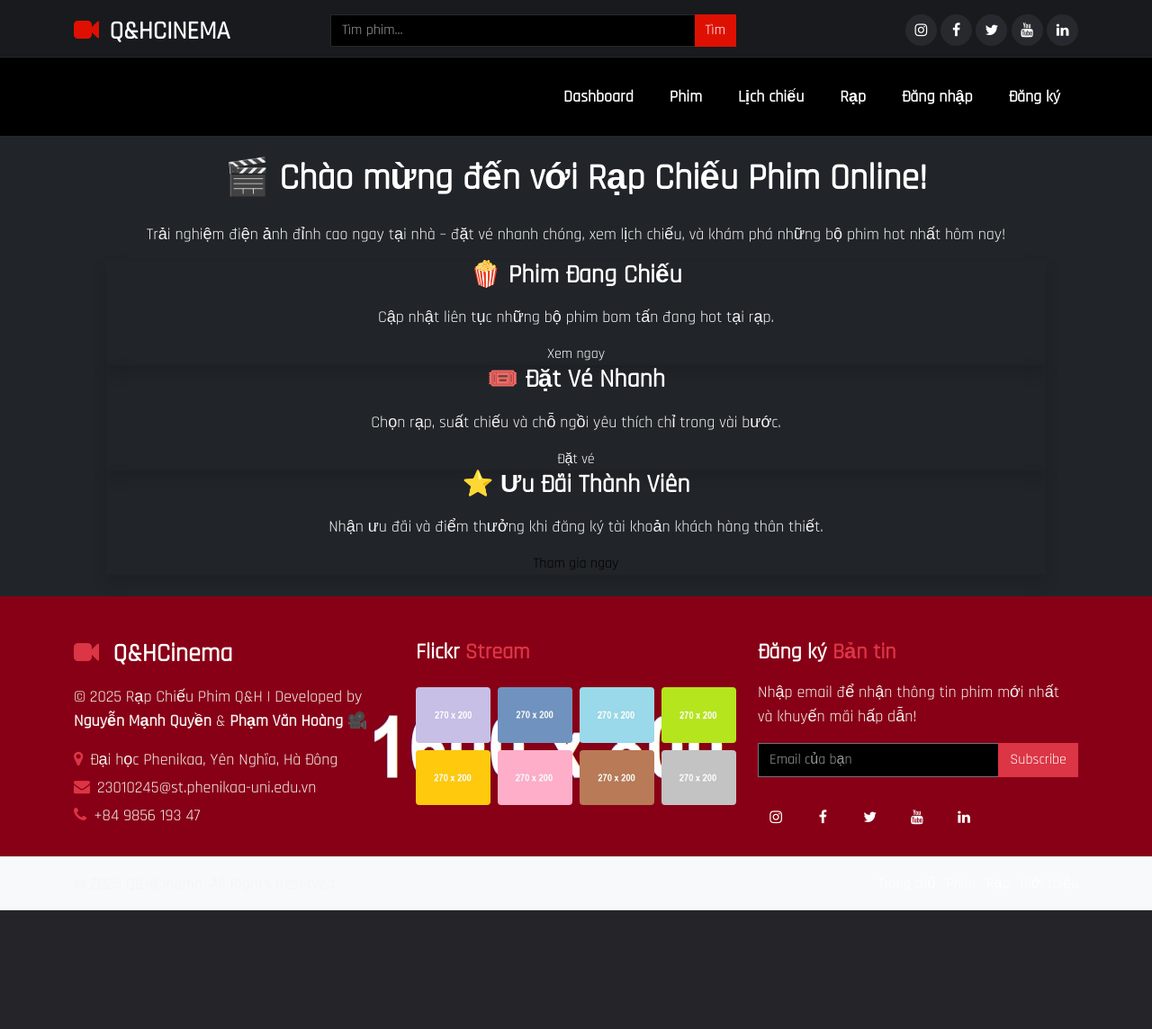
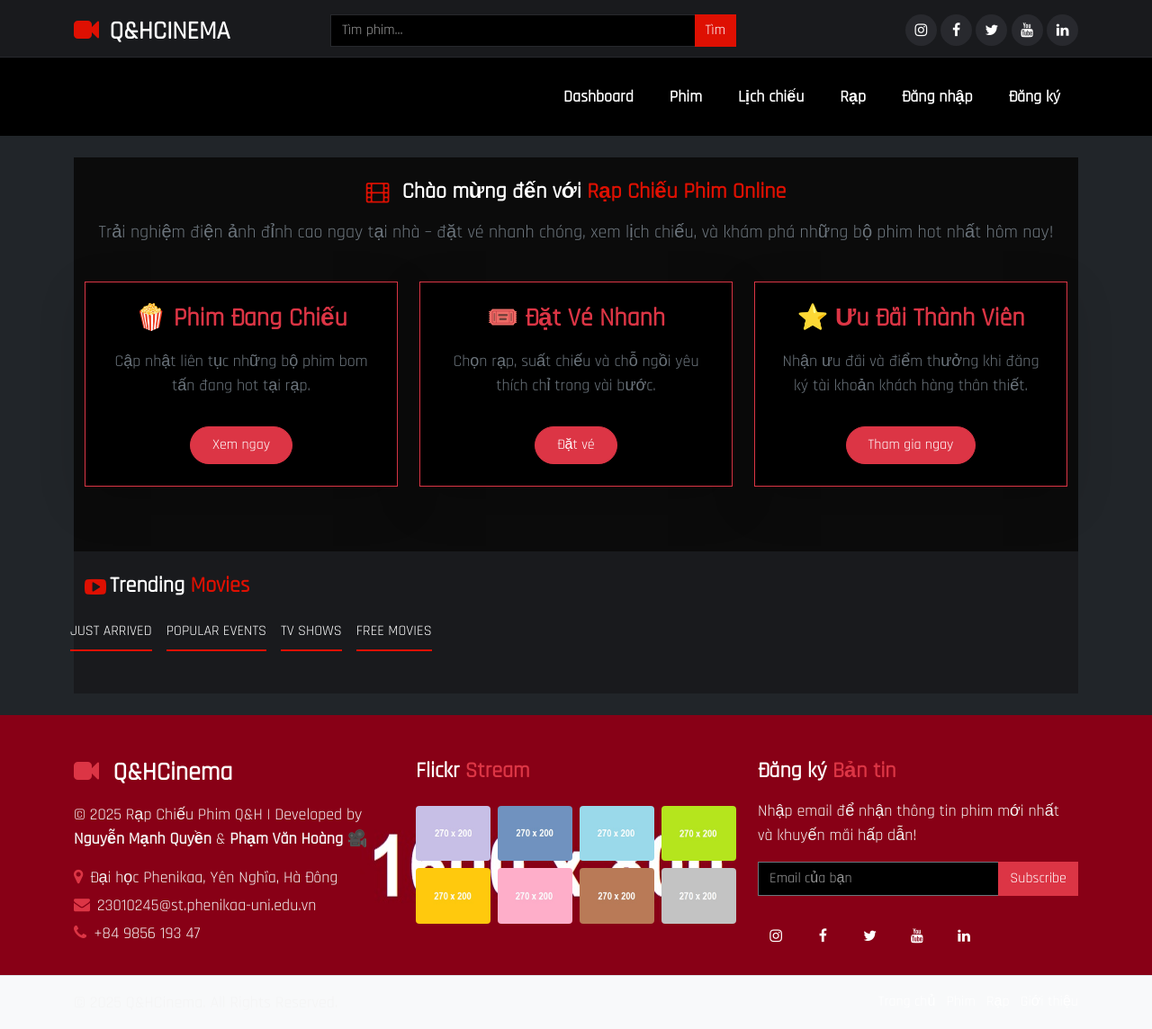
Before and after one commit to Subin1707/Group2_WEBNC_COUR01.TH3_2025_tern, a Laravel app: page / in a window 1280 px wide. Shown: the whole page at 90% size. Before the commit the page ends 1012 px from the top, so only its background shows below. Run offline with Laravel 12, Linux system fonts and the light colour scheme; some libraries are stand-ins or nearby versions.

Commit message:
fix them anh bla ble

```diff
--- a/database/seeders/MovieSeeder.php
+++ b/database/seeders/MovieSeeder.php
@@ -20,5 +20,7 @@ class MovieSeeder extends Seeder
             'description' => 'Sci-fi thriller',
             'duration' => 148
         ]);
+
+        Movie::factory()->count(50)->create();
     }
 }
--- a/public/css/index.css
+++ b/public/css/index.css
@@ -245,3 +245,8 @@ min-height:515px;
     color : white;
     --bs-table-striped-color: white;
  }
+.w-100{
+    width: 270px !important;
+    height: 200px !important;
+
+   }
--- a/resources/views/dashboard.blade.php
+++ b/resources/views/dashboard.blade.php
@@ -45,6 +45,8 @@
         @endunless
     </div>
 
+
+
     <!-- Lời chào cuối -->
     <div class="mt-10 text-center">
         <p class="text-gray-400">Bạn đã đăng nhập thành công 🎉</p>
--- a/resources/views/home.blade.php
+++ b/resources/views/home.blade.php
@@ -3,58 +3,152 @@
 @section('title', 'Trang chủ - Rạp Chiếu Phim Online')
 
 @section('content')
-<div class="container mx-auto text-center py-10">
 
-    <h1 class="text-4xl font-bold text-yellow-400 mb-4">🎬 Chào mừng đến với Rạp Chiếu Phim Online!</h1>
-    <p class="text-lg text-gray-200 mb-6">
+<section id="home_intro" class="pt-4 pb-5 bg_grey" style="background-color: #0b0b0b;">
+    <div class="container text-light">
+        {{-- Tiêu đề chính --}}
+        <div class="row mb-4">
+            <div class="col-md-12 text-center">
+                <div class="trend_11">
+                    <h4 class="mb-3">
+                        <i class="fa fa-film align-middle col_red me-2"></i>
+                        <span class="text-white">Chào mừng đến với</span>
+                        <span class="col_red">Rạp Chiếu Phim Online</span>
+                    </h4>
+                    <p class="text-secondary fs-5">
                         Trải nghiệm điện ảnh đỉnh cao ngay tại nhà – đặt vé nhanh chóng, xem lịch chiếu,
                         và khám phá những bộ phim hot nhất hôm nay!
                     </p>
+                </div>
+            </div>
+        </div>
 
-    <div class="grid md:grid-cols-3 gap-6 mt-8 px-4">
+        {{-- 3 khối chính --}}
+        <div class="row text-center popular_1 mt-4">
             {{-- Phim đang chiếu --}}
-        <div class="p-6 bg-white/10 backdrop-blur rounded-2xl shadow hover:shadow-lg transition">
-            <h3 class="text-xl font-semibold mb-3 text-yellow-300">🍿 Phim Đang Chiếu</h3>
-            <p class="text-gray-300">Cập nhật liên tục những bộ phim bom tấn đang hot tại rạp.</p>
+            <div class="col-md-4 mb-4">
+                <div class="p-4 bg-black rounded-4 border border-danger shadow-lg h-100 hover-shadow">
+                    <h3 class="text-danger mb-3">
+                        🍿 Phim Đang Chiếu
+                    </h3>
+                    <p class="text-secondary">
+                        Cập nhật liên tục những bộ phim bom tấn đang hot tại rạp.
+                    </p>
 
                     @auth
                         @if(auth()->user()->role === 'admin')
-                    <a href="{{ route('admin.movies.index') }}" class="inline-block mt-4 px-4 py-2 bg-yellow-400 text-white font-semibold rounded-lg hover:bg-yellow-500">Quản lý phim</a>
+                            <a href="{{ route('admin.movies.index') }}"
+                               class="btn btn-danger rounded-pill fw-semibold mt-3 px-4 py-2">
+                                Quản lý phim
+                            </a>
                         @else
-                    <a href="{{ route('movies.index') }}" class="inline-block mt-4 px-4 py-2 bg-yellow-400 text-white font-semibold rounded-lg hover:bg-yellow-500">Xem ngay</a>
+                            <a href="{{ route('movies.index') }}"
+                               class="btn btn-danger rounded-pill fw-semibold mt-3 px-4 py-2">
+                                Xem ngay
+                            </a>
                         @endif
                     @else
-                <a href="{{ route('login') }}" class="inline-block mt-4 px-4 py-2 bg-yellow-400 text-white font-semibold rounded-lg hover:bg-yellow-500">Xem ngay</a>
+                        <a href="{{ route('login') }}"
+                           class="btn btn-danger rounded-pill fw-semibold mt-3 px-4 py-2">
+                           Xem ngay
+                        </a>
                     @endauth
+                </div>
             </div>
 
             {{-- Đặt vé nhanh --}}
-        <div class="p-6 bg-white/10 backdrop-blur rounded-2xl shadow hover:shadow-lg transition">
-            <h3 class="text-xl font-semibold mb-3 text-yellow-300">🎟️ Đặt Vé Nhanh</h3>
-            <p class="text-gray-300">Chọn rạp, suất chiếu và chỗ ngồi yêu thích chỉ trong vài bước.</p>
+            <div class="col-md-4 mb-4">
+                <div class="p-4 bg-black rounded-4 border border-danger shadow-lg h-100 hover-shadow">
+                    <h3 class="text-danger mb-3">
+                        🎟️ Đặt Vé Nhanh
+                    </h3>
+                    <p class="text-secondary">
+                        Chọn rạp, suất chiếu và chỗ ngồi yêu thích chỉ trong vài bước.
+                    </p>
 
                     @auth
                         @if(auth()->user()->role === 'admin')
-                    <a href="{{ route('admin.bookings.index') }}" class="inline-block mt-4 px-4 py-2 bg-yellow-400 text-white font-semibold rounded-lg hover:bg-yellow-500">Quản lý đặt vé</a>
+                            <a href="{{ route('admin.bookings.index') }}"
+                               class="btn btn-danger rounded-pill fw-semibold mt-3 px-4 py-2">
+                               Quản lý đặt vé
+                            </a>
                         @else
-                    <a href="{{ route('showtimes.index') }}" class="inline-block mt-4 px-4 py-2 bg-yellow-400 text-white font-semibold rounded-lg hover:bg-yellow-500">Đặt vé</a>
+                            <a href="{{ route('showtimes.index') }}"
+                               class="btn btn-danger rounded-pill fw-semibold mt-3 px-4 py-2">
+                               Đặt vé
+                            </a>
                         @endif
                     @else
-                <a href="{{ route('login') }}" class="inline-block mt-4 px-4 py-2 bg-yellow-400 text-white font-semibold rounded-lg hover:bg-yellow-500">Đặt vé</a>
+                        <a href="{{ route('login') }}"
+                           class="btn btn-danger rounded-pill fw-semibold mt-3 px-4 py-2">
+                           Đặt vé
+                        </a>
                     @endauth
                 </div>
+            </div>
 
-        {{-- Ưu đãi --}}
-        <div class="p-6 bg-white/10 backdrop-blur rounded-2xl shadow hover:shadow-lg transition">
-            <h3 class="text-xl font-semibold mb-3 text-yellow-300">⭐ Ưu Đãi Thành Viên</h3>
-            <p class="text-gray-300">Nhận ưu đãi và điểm thưởng khi đăng ký tài khoản khách hàng thân thiết.</p>
+            {{-- Ưu đãi thành viên --}}
+            <div class="col-md-4 mb-4">
+                <div class="p-4 bg-black rounded-4 border border-danger shadow-lg h-100 hover-shadow">
+                    <h3 class="text-danger mb-3">
+                        ⭐ Ưu Đãi Thành Viên
+                    </h3>
+                    <p class="text-secondary">
+                        Nhận ưu đãi và điểm thưởng khi đăng ký tài khoản khách hàng thân thiết.
+                    </p>
 
                     @auth
-                <span class="inline-block mt-4 px-4 py-2 bg-gray-500 text-white font-semibold rounded-lg">Bạn đã là thành viên</span>
+                        <span class="btn btn-secondary rounded-pill fw-semibold mt-3 px-4 py-2">
+                            Bạn đã là thành viên
+                        </span>
                     @else
-                <a href="{{ route('register') }}" class="inline-block mt-4 px-4 py-2 bg-yellow-400 text-black font-semibold rounded-lg hover:bg-yellow-500">Tham gia ngay</a>
+                        <a href="{{ route('register') }}"
+                           class="btn btn-danger rounded-pill fw-semibold mt-3 px-4 py-2">
+                           Tham gia ngay
+                        </a>
                     @endauth
                 </div>
             </div>
         </div>
+    </div>
+</section>
+
+<section id="popular" class="pt-4 pb-5 bg_grey">
+    <div class="container">
+        <div class="row trend_1">
+            <div class="col-md-12">
+                <div class="trend_11">
+                    <h4 class="mb-0"><i class="fa fa-youtube-play align-middle col_red me-1"></i>Trending <span class="col_red">Movies</span></h4>
+
+                </div>
+            </div>
+        </div>
+    </div>
+    <div class="row popular_1 mt-4">
+        <ul class="nav nav-tabs border-0 mb-0">
+            <li class="nav-item">
+                <a href="#home" data-bs-toggle="tab" aria-expanded="false" class="nav-link active">
+                    <span class="d-md-block">JUST ARRIVED</span>
+                </a>
+            </li>
+            <li class="nav-item">
+                <a href="#profile" data-bs-toggle="tab" aria-expanded="false" class="nav-link active">
+                    <span class="d-md-block">POPULAR EVENTS</span>
+                </a>
+            </li>
+            <li class="nav-item">
+                <a href="#settings" data-bs-toggle="tab" aria-expanded="false" class="nav-link active">
+                    <span class="d-md-block">TV SHOWS</span>
+                </a>
+            </li>
+            <li class="nav-item">
+                <a href="#setting_o" data-bs-toggle="tab" aria-expanded="false" class="nav-link active">
+                    <span class="d-md-block">FREE MOVIES</span>
+                </a>
+            </li>
+        </ul>
+    </div>
+
+</section>
+
 @endsection
```
Also changed, not shown: app/Http/Controllers/MovieController.php (+30 -9 lines), database/factories/MovieFactory.php (added, +23 -0 lines), public/css/about.css (+1 -11 lines), public/css/blog.css (+0 -10 lines), resources/views/layouts/app1.blade.php (deleted, +0 -16 lines), resources/views/movies/index.blade.php (+9 -9 lines), public/img/1760884398_Screenshot 2025-06-04 215235.png (added), public/img/1760884408_Screenshot 2025-06-06 070819.png (added), public/img/1760885071_Screenshot 2025-06-02 082845.png (added). Lines whose indentation alone changed are shown as unchanged.
